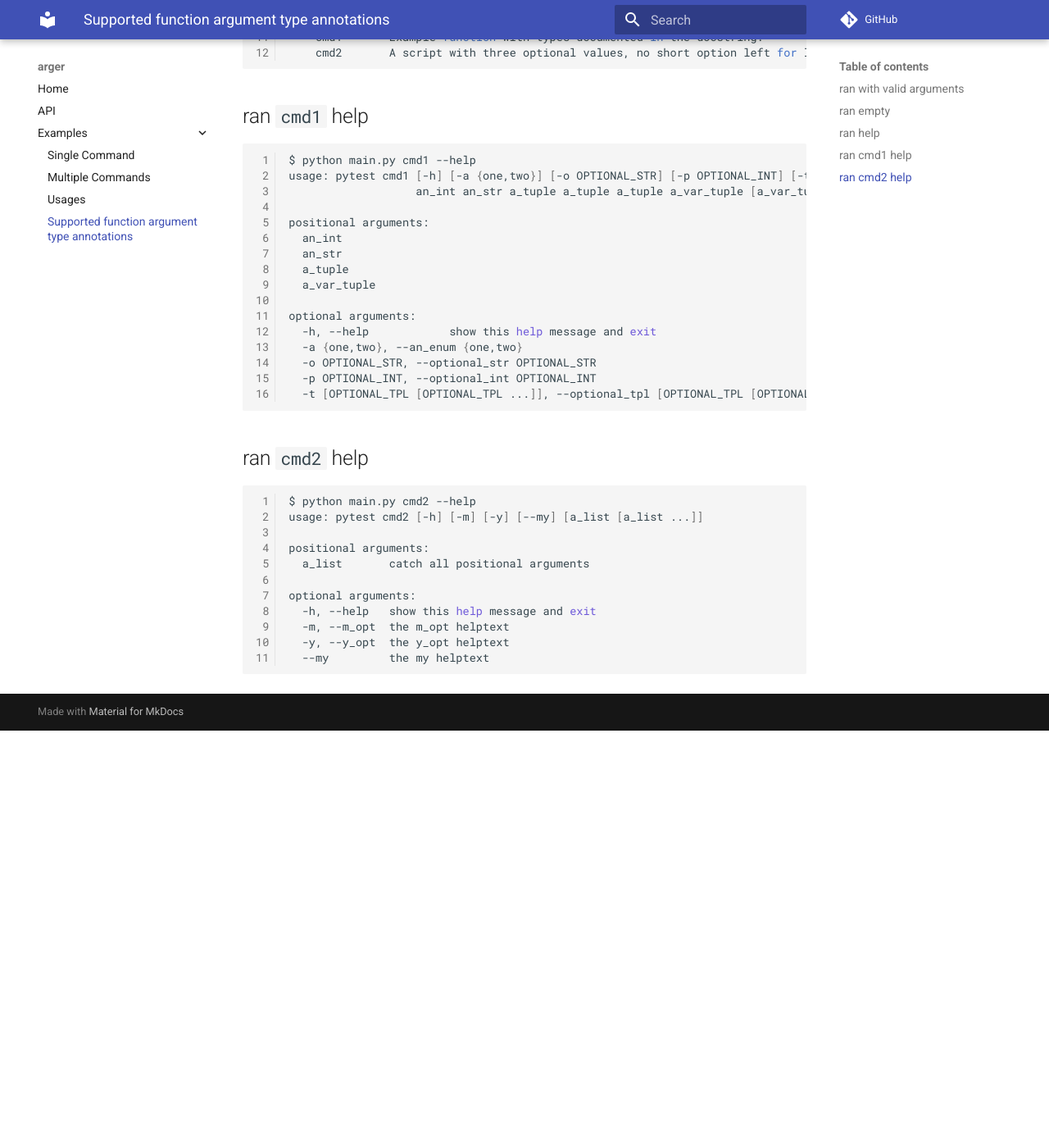
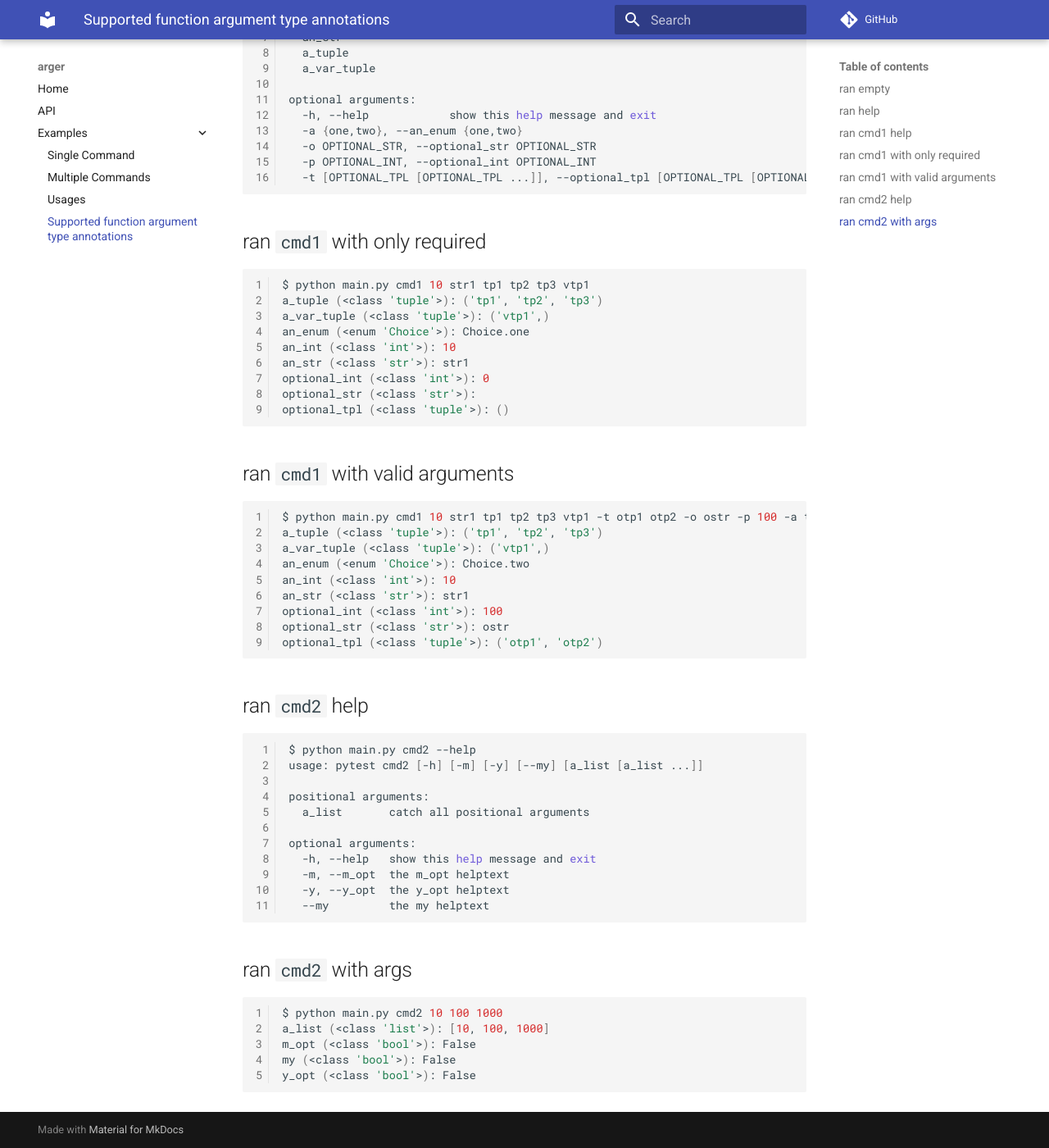
Before and after one commit to jnoortheen/arger, an MkDocs documentation site: the page built from docs/examples/4-supported-options.md, in a window 1280 px wide and 1400 px high, scrolled down 1807 px. Shown: the whole window at 82% size. Built offline with MkDocs 1.6.1 and Material for MkDocs 9.7.7, drawn with Linux system fonts in a browser that asks for light colours; comment, search, counter and statistics services are not loaded; before the commit the page ends 2698 px from its top, so only the background shows below that; some of the changed text lies outside the part shown.

Commit message:
test: the help text cuts on different environment
due to terminal widths

````diff
--- a/docs/examples/4-supported-options.md
+++ b/docs/examples/4-supported-options.md
@@ -3,20 +3,6 @@
 
 ```python
 --8<-- "supported_options.py"
-```
-
-## ran with valid arguments
-
-```sh
-$ python main.py cmd1 10 str1 tp1 tp2 tp3 vtp1 -t otp1 -t otp2 -o ostr -p 100 -a two
-a_tuple (<class 'tuple'>): ('tp1', 'tp2', 'tp3')
-a_var_tuple (<class 'tuple'>): ('vtp1',)
-an_enum (<enum 'Choice'>): Choice.one
-an_int (<class 'int'>): 10
-an_str (<class 'str'>): str1
-optional_int (<class 'int'>): 100
-optional_str (<class 'str'>): ostr
-optional_tpl (<class 'tuple'>): ('otp1', 'otp2')
 ```
 
 ##  ran empty
@@ -37,10 +23,11 @@
 commands:
   {cmd1,cmd2}
     cmd1       Example function with types documented in the docstring.
-    cmd2       A script with three optional values, no short option left for last value.
+    cmd2       A script with three optional values.
 ```
 
 ## ran `cmd1` help
+
 ```sh
 $ python main.py cmd1 --help
 usage: pytest cmd1 [-h] [-a {one,two}] [-o OPTIONAL_STR] [-p OPTIONAL_INT] [-t [OPTIONAL_TPL [OPTIONAL_TPL ...]]]
@@ -60,6 +47,34 @@
   -t [OPTIONAL_TPL [OPTIONAL_TPL ...]], --optional_tpl [OPTIONAL_TPL [OPTIONAL_TPL ...]]
 ```
 
+## ran `cmd1` with only required
+
+```sh
+$ python main.py cmd1 10 str1 tp1 tp2 tp3 vtp1
+a_tuple (<class 'tuple'>): ('tp1', 'tp2', 'tp3')
+a_var_tuple (<class 'tuple'>): ('vtp1',)
+an_enum (<enum 'Choice'>): Choice.one
+an_int (<class 'int'>): 10
+an_str (<class 'str'>): str1
+optional_int (<class 'int'>): 0
+optional_str (<class 'str'>):
+optional_tpl (<class 'tuple'>): ()
+```
+
+## ran `cmd1` with valid arguments
+
+```sh
+$ python main.py cmd1 10 str1 tp1 tp2 tp3 vtp1 -t otp1 otp2 -o ostr -p 100 -a two
+a_tuple (<class 'tuple'>): ('tp1', 'tp2', 'tp3')
+a_var_tuple (<class 'tuple'>): ('vtp1',)
+an_enum (<enum 'Choice'>): Choice.two
+an_int (<class 'int'>): 10
+an_str (<class 'str'>): str1
+optional_int (<class 'int'>): 100
+optional_str (<class 'str'>): ostr
+optional_tpl (<class 'tuple'>): ('otp1', 'otp2')
+```
+
 ## ran `cmd2` help
 ```sh
 $ python main.py cmd2 --help
@@ -74,3 +89,12 @@
   -y, --y_opt  the y_opt helptext
   --my         the my helptext
 ```
+
+## ran `cmd2` with args
+```sh
+$ python main.py cmd2 10 100 1000
+a_list (<class 'list'>): [10, 100, 1000]
+m_opt (<class 'bool'>): False
+my (<class 'bool'>): False
+y_opt (<class 'bool'>): False
+```
--- a/docs/snippets/supported_options.py
+++ b/docs/snippets/supported_options.py
@@ -34,7 +34,8 @@
 def cmd2(
     a_list: List[int], m_opt=False, y_opt=False, my=False,
 ):
-    """A script with three optional values, no short option left for last value.
+    """A script with three optional values.
+
     :param a_list: catch all positional arguments
     :param m_opt: the m_opt helptext
     :param y_opt: the y_opt helptext
````
Also changed, not shown: 1 other file.
